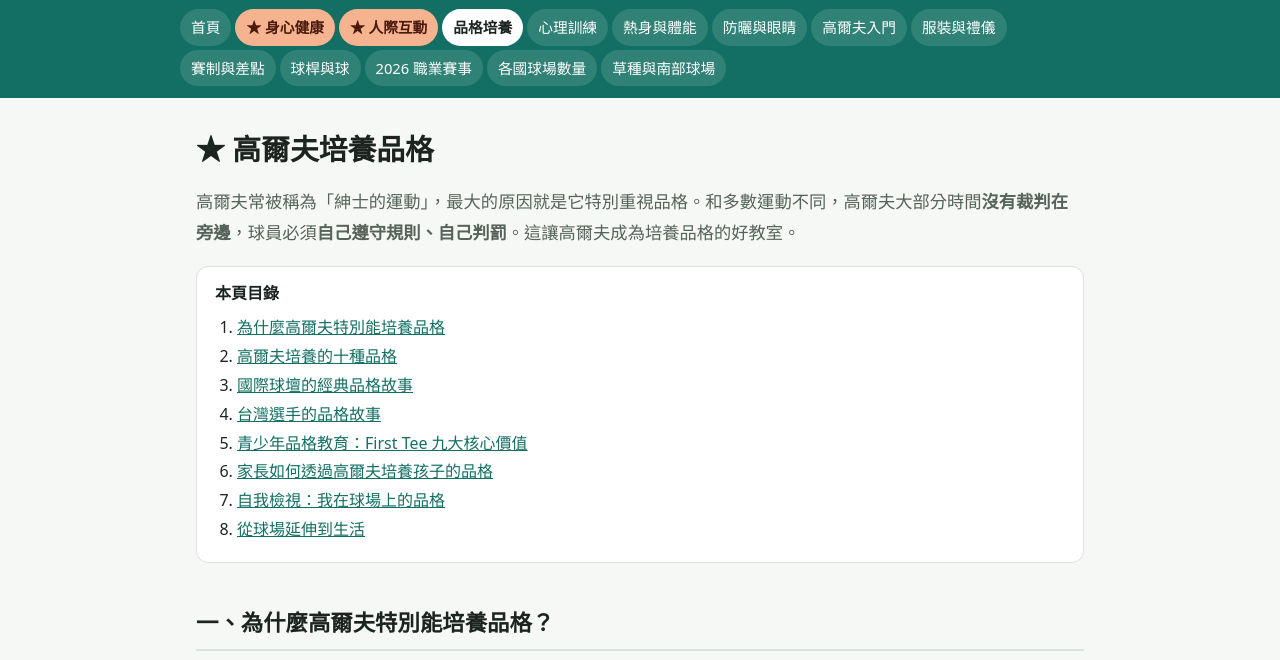
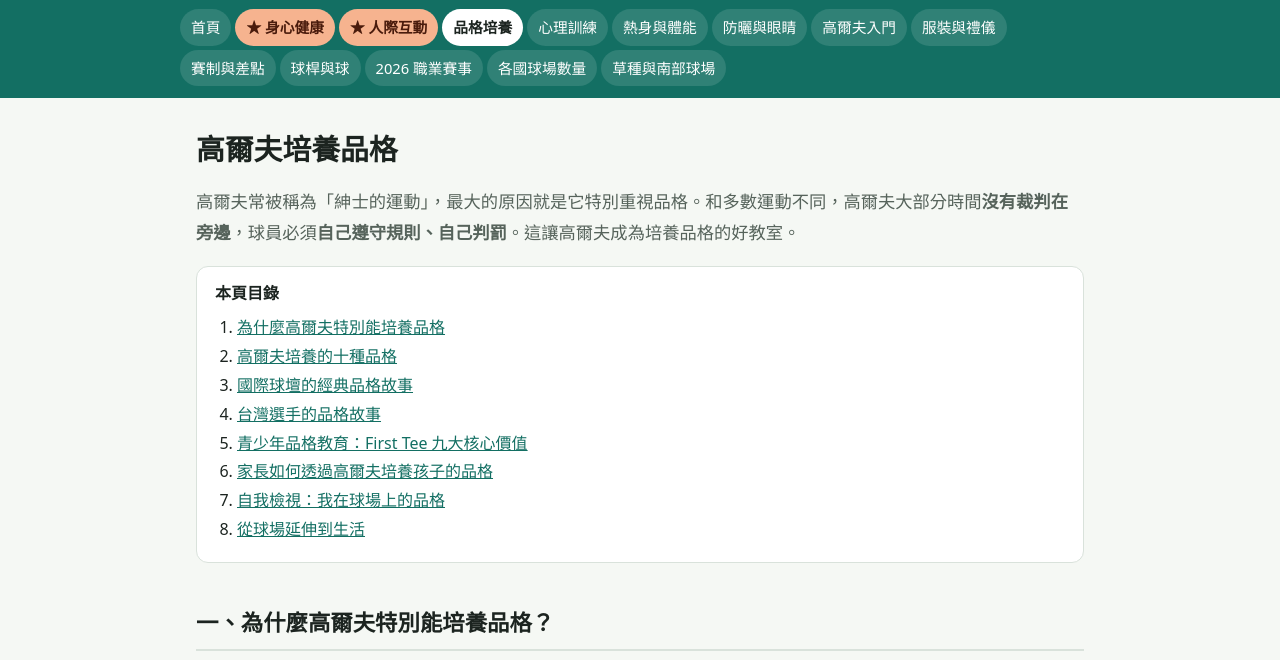
Before and after one commit to kuanyuhou/golf-wellbeing-connection, a plain HTML site: page character.html in a window 1280 px wide. Shown: the part 94-754 px from the top of the page. Drawn offline with Linux system fonts and the light colour scheme.

Commit message:
Drop star from character heading on this site
Co-Authored-By: Claude Opus 5.5 <noreply@anthropic.com>

```diff
--- a/character.html
+++ b/character.html
@@ -44,7 +44,7 @@
   </nav>
 </div></header>
 <main>
-<h1>★ 高爾夫培養品格</h1>
+<h1>高爾夫培養品格</h1>
   <p class="lead">高爾夫常被稱為「紳士的運動」，最大的原因就是它特別重視品格。和多數運動不同，高爾夫大部分時間<strong>沒有裁判在旁邊</strong>，球員必須<strong>自己遵守規則、自己判罰</strong>。這讓高爾夫成為培養品格的好教室。</p>
 
   <div class="toc"><strong>本頁目錄</strong>
```
Also changed, not shown: content/character.html (+1 -1 lines).
